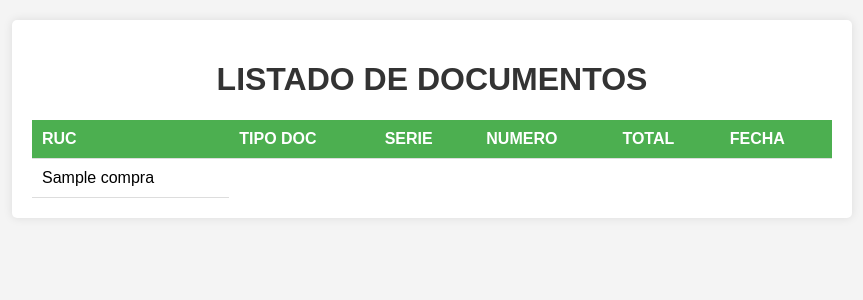
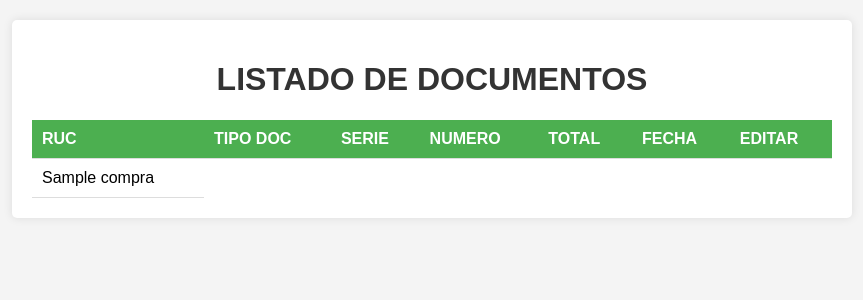
Before and after one commit to ilich2015/Web, a Flask app: page /index in a window 1280 px wide. Shown: the top 300 px of the page, without its empty margins (208-1071 px from the left). Run offline with Flask 3, Linux system fonts and the light colour scheme; the visitor is signed in with stand-in values (Sample User, id 1); a database or web service that is not in the repository returns one stand-in record (values such as "Sample title"); some libraries are stand-ins or nearby versions.

Commit message:
Cambios Test

```diff
--- a/app.py
+++ b/app.py
@@ -7,6 +7,9 @@ DB_HOST = 'compras.chq68sei2xuw.us-east-1.rds.amazonaws.com'
 DB_NAME = 'postgres'
 DB_USER = 'ilich'
 DB_PASS = '40910626'
+
+##Codigo
+##
 
 
 def verificar_usuario(username, password):
--- a/templates/index.html
+++ b/templates/index.html
@@ -60,6 +60,7 @@ tr:hover {
                     <th>NUMERO</th>
                     <th>TOTAL</th>
                     <th>FECHA</th>
+                    <th>EDITAR</th>
                 </tr>
             </thead>
             <tbody>
```
